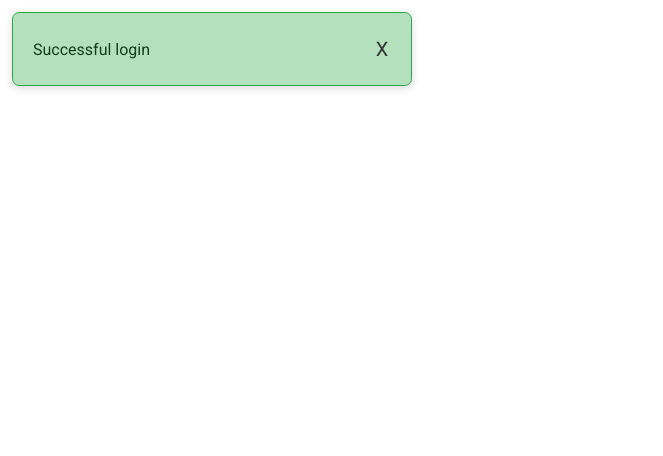
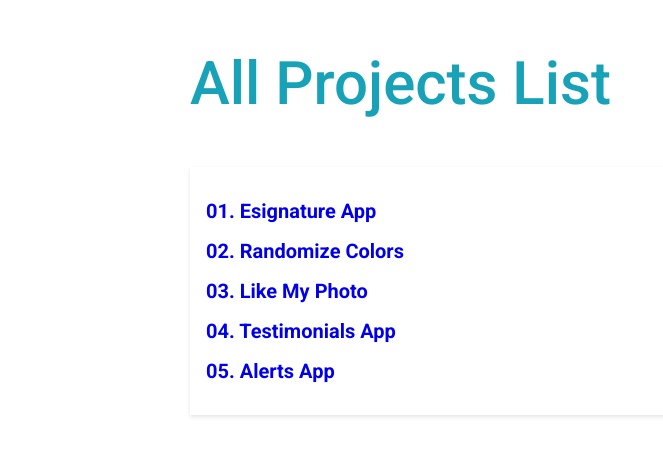
Before and after one commit to ajinkyacodes/reactjs-apps, a React (Create React App) app: page / in a window 1280 px wide. Shown: the top 456 px of the page, without its empty margins (0-663 px from the left). Built offline with nearby package versions, Linux system fonts and the light colour scheme.

Commit message:
Created homepage for displaying all project list with routing

```diff
--- a/src/App.js
+++ b/src/App.js
@@ -1,18 +1,25 @@
-import './App.css';
+import "./App.css";
+import React from "react";
+import { Route, Routes } from "react-router-dom";
+
 import AlertApp from './projects/05-Alerts/AlertApp';
-// import TestimonialsApp from './projects/04-Testimonials-App/TestimonialsApp';
-// import LikePhotoApp from './projects/03-Like-My-Photo/LikePhotoApp';
-// import RandomizeColors from './projects/02-Randomize-Colors/RandomizeColors';
-// import EsignatureApp from './projects/01-E-Signature-App/EsignatureApp';
+import TestimonialsApp from './projects/04-Testimonials-App/TestimonialsApp';
+import LikePhotoApp from "./projects/03-Like-My-Photo/LikePhotoApp";
+import RandomizeColors from "./projects/02-Randomize-Colors/RandomizeColors";
+import EsignatureApp from "./projects/01-E-Signature-App/EsignatureApp";
+import Home from "./pages/Home";
 
 function App() {
   return (
     <div className="App">
-      {/* <EsignatureApp /> */}
-      {/* <RandomizeColors /> */}
-      {/* <LikePhotoApp/> */}
-      {/* <TestimonialsApp /> */}
-      <AlertApp />
+      <Routes>
+        <Route path="/" element={<Home />} />
+        <Route path="/project1" element={<EsignatureApp />} />
+        <Route path="/project2" element={<RandomizeColors />} />
+        <Route path="/project3" element={<LikePhotoApp />} />
+        <Route path="/project4" element={<TestimonialsApp />} />
+        <Route path="/project5" element={<AlertApp />} />
+      </Routes>
     </div>
   );
 }
--- a/src/index.js
+++ b/src/index.js
@@ -1,10 +1,11 @@
 import React from 'react';
 import ReactDOM from 'react-dom/client';
 import App from './App';
+import { BrowserRouter } from "react-router-dom";
 
 const root = ReactDOM.createRoot(document.getElementById('root'));
 root.render(
-  <React.StrictMode>
-    <App />
-  </React.StrictMode>
+  <BrowserRouter>
+      <App />
+  </BrowserRouter>
 );
--- /dev/null
+++ b/src/pages/Home.jsx
@@ -0,0 +1,30 @@
+import React from "react";
+import Title from "../components/Title";
+import { Link } from "react-router-dom";
+
+export default function List() {
+  return (
+    <div className="container">
+      <Title text="All Projects List" classes={"title  text-info"} />
+      <nav className="navbar">
+        <ul>
+          <li>
+            <Link to="/project1"><Title classes={"fs-lg my-1"} text={"01. Esignature App"}/></Link>
+          </li>
+          <li>
+            <Link to="/project2"><Title classes={"fs-lg my-1"} text={"02. Randomize Colors"}/></Link>
+          </li>
+          <li>
+            <Link to="/project3"><Title classes={"fs-lg my-1"} text={"03. Like My Photo"}/></Link>
+          </li>
+          <li>
+            <Link to="/project4"><Title classes={"fs-lg my-1"} text={"04. Testimonials App"}/></Link>
+          </li>
+          <li>
+            <Link to="/project5"><Title classes={"fs-lg my-1"} text={"05. Alerts App"}/></Link>
+          </li>
+        </ul>
+      </nav>
+    </div>
+  );
+}
```
